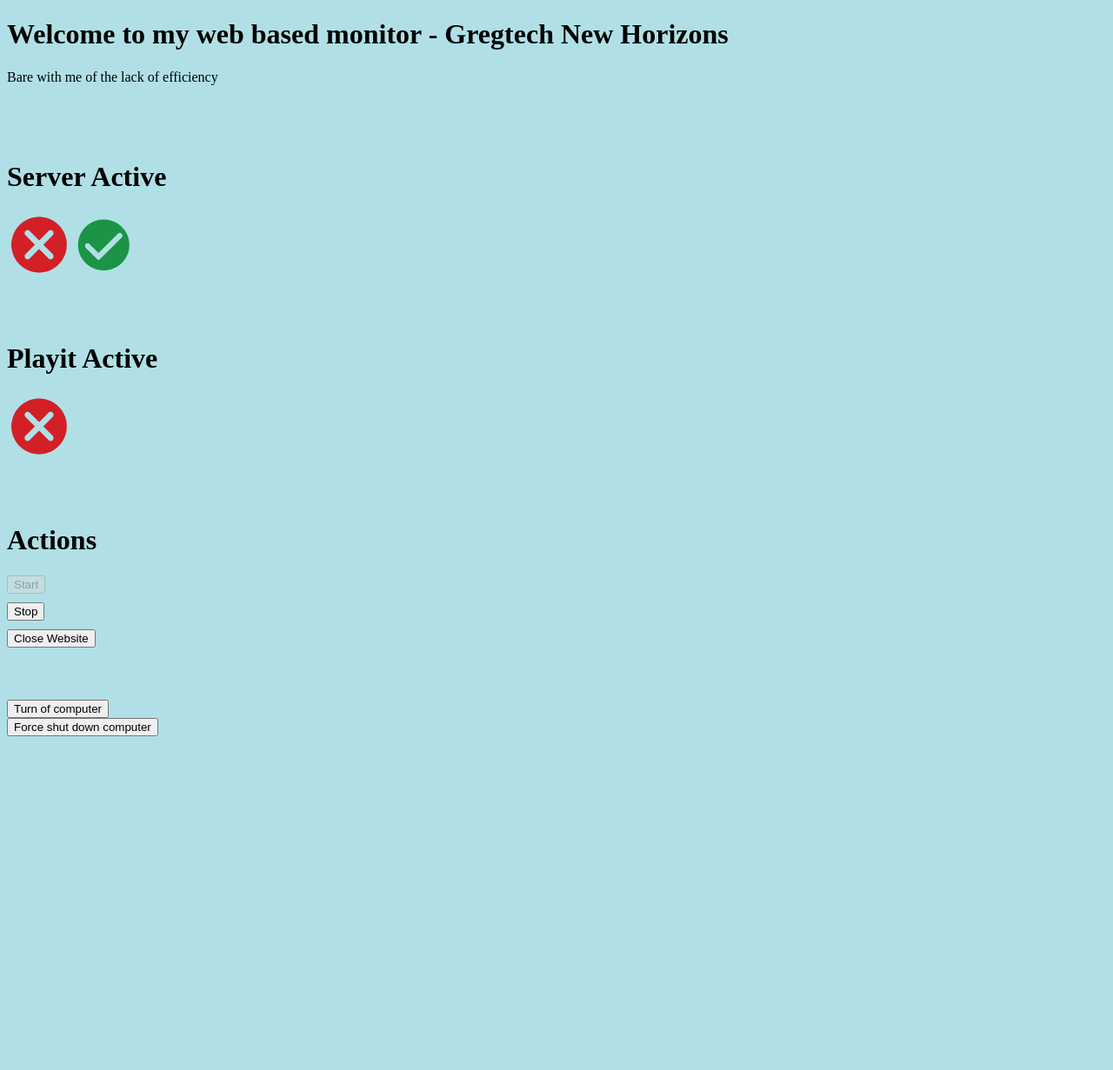
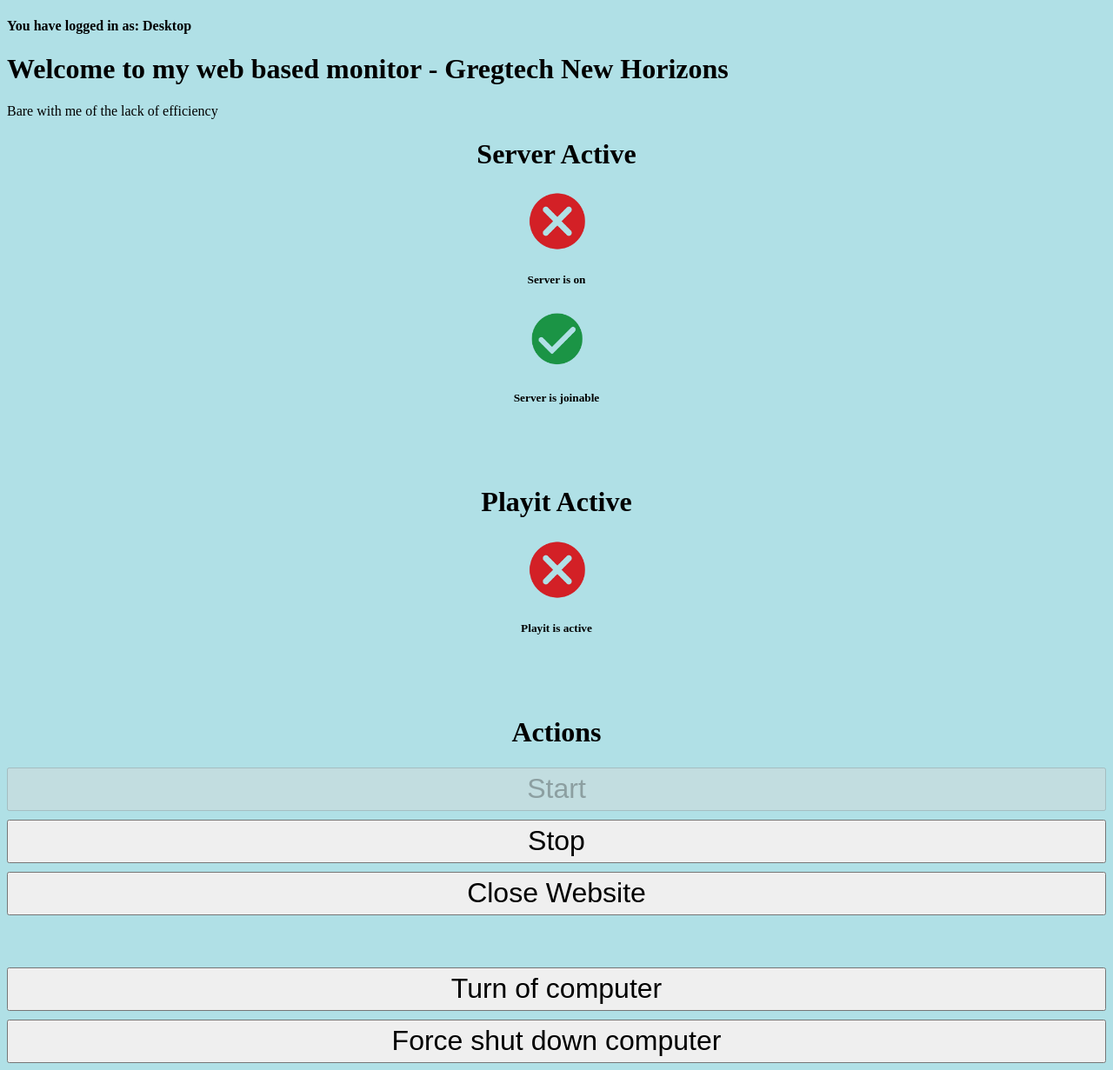
Before and after one commit to Programmer899/GregtechNewHorizons_PythonManager, a Flask app: template templates/MainPage.html in a window 1280 px wide. Shown: the whole page at 87% size. Before the commit the page ends 847 px from the top, so only its background shows below. Run offline with Flask 3, Linux system fonts and the light colour scheme; the template is opened without the code that fills it, so the values that code supplies are empty.

Commit message:
Updated helpers, fixed main script to work. Made html more flexible depending on device

```diff
--- a/Helpers/loggedUsers.py
+++ b/Helpers/loggedUsers.py
@@ -9,3 +9,8 @@
             return True
 
     return False
+
+if __name__ == "__main__":
+    print(isUserLoggedIn("lindg"))
+    print(isUserLoggedIn("LAdmin"))
+    pass
--- a/main.py
+++ b/main.py
@@ -9,7 +9,7 @@
 from Helpers.pingMinecraftServer import ServerPingResponse, ServerPing
 from Helpers.findApplication import findApplication
 from Helpers.controlled import WhileFunctionWithStop, ControlledThread
-from Helpers.repeatedFunction import RepeatedFunction
+from Helpers.loggedUsers import isUserLoggedIn
 
 app = Flask(__name__)
 
@@ -26,7 +26,7 @@
 
 serverName = "GTNH Server"
 playitName = "Playit.gg"
-playitCliName = "playit"
+playitCliName = "playit-cli"
 
 serverPID = -1
 playit_gg_PID = -1
@@ -203,7 +203,11 @@
 
 @app.errorhandler(404)
 def not_found(error):
-    return "Excuse me, this page does not exist!"
+    resp = Response()
+    resp.data = "Excuse me, this page does not exist!"
+    resp.status = 503
+
+    return resp
 
 async def applicationRunning(pid: int, playit: bool = False, gtnh: bool = False):
     global playit_gg_PID, serverPID
@@ -243,6 +247,7 @@
 
     # if await applicationRunning(playit_gg_PID, playit=True):
     # if playitProcess != None and playitCliProcess != None:
+    print(f"Playit cli process: {playitCliProcess}")
     if playitCliProcess != None:
         # if not data.isEmpty() and await applicationRunning(playit_gg_PID, playit=True):
         # if playitProcess.is_running() or playitCliProcess.is_running():
@@ -257,8 +262,8 @@
     # return "Server started successfully!"
     return resp
 
-@app.route('/awake/GTNH')
-async def awakeGTNH():
+@app.route('/awake/GTNHJoinable')
+async def awakeGTNHJoinable():
     resp = Response()
     data = serverPing.Ping()
 
@@ -273,6 +278,25 @@
     # print("Received /start request")
     # return "Server started successfully!"
     return resp
+
+@app.route('/awake/GTNHApplication')
+async def awakeGTNHApplication():
+    resp = Response()
+    resp.status = 503
+
+    try:
+        p = findApplication("CommandLine", "GT_New_Horizons_2.7.4_Server_Java_17-21")
+
+        # if p != None:
+        #     resp.status = 200
+        #     print("GTNH was on")
+        # else:
+        #     print("GTNH was not on")
+
+        return resp
+    except (psutil.NoSuchProcess, psutil.AccessDenied, psutil.ZombieProcess) as e:
+        print("GTNH could not be gotten status")
+        return resp
 
 @app.route('/awake/All')
 async def awake():
@@ -337,78 +361,101 @@
 
 @app.route('/computerTurnOff')
 async def computerTurnOff():
-    global everythingOn
-    global playit_gg_PID
+    global everythingOn, playit_gg_PID
+    resp = Response()
 
-    playitNotRunning = True
-    playitCliNotRunning = True
-    serverNotRunning = True
+    if isUserLoggedIn("lindg") or isUserLoggedIn("LAdmin"):
+        resp.data = "One of the valid users was logged in, you are not allowed to shut down the computer."
+        resp.status = 503
+        return resp
+    else:
+        resp.data = "Computer could not be turned off, server or playit is still on"
+        resp.status = 503
 
-    if psutil.pid_exists(serverPID):
-        try:
-            p = psutil.Process(serverPID)
+        playitNotRunning = True
+        playitCliNotRunning = True
+        serverNotRunning = True
 
-            if p.is_running():
-                serverNotRunning = False
-        except (psutil.NoSuchProcess, psutil.AccessDenied, psutil.ZombieProcess):
-            pass
+        if psutil.pid_exists(serverPID):
+            try:
+                p = psutil.Process(serverPID)
 
-    if psutil.pid_exists(playit_gg_PID):
-        try:
-            p = psutil.Process(playit_gg_PID)
+                if p.is_running():
+                    serverNotRunning = False
+            except (psutil.NoSuchProcess, psutil.AccessDenied, psutil.ZombieProcess):
+                pass
 
-            if p.is_running():
-                playitNotRunning = False
-        except (psutil.NoSuchProcess, psutil.AccessDenied, psutil.ZombieProcess):
-            pass
+        if psutil.pid_exists(playit_gg_PID):
+            try:
+                p = psutil.Process(playit_gg_PID)
 
-    if psutil.pid_exists(playitCli_PID):
-        try:
-            p = psutil.Process(playitCli_PID)
+                if p.is_running():
+                    playitNotRunning = False
+            except (psutil.NoSuchProcess, psutil.AccessDenied, psutil.ZombieProcess):
+                pass
 
-            if p.is_running():
-                playitCliNotRunning = False
-        except (psutil.NoSuchProcess, psutil.AccessDenied, psutil.ZombieProcess):
-            pass
+        if psutil.pid_exists(playitCli_PID):
+            try:
+                p = psutil.Process(playitCli_PID)
 
-    if serverNotRunning and playitNotRunning and playitCliNotRunning and not await check_port(25575):
-        everythingOn = False
-        subprocess.run(["shutdown", "-s", "-t", "5"])
+                if p.is_running():
+                    playitCliNotRunning = False
+            except (psutil.NoSuchProcess, psutil.AccessDenied, psutil.ZombieProcess):
+                pass
 
-        return "Computer is now turning off"
+        if serverNotRunning and playitNotRunning and playitCliNotRunning and not await check_port(25575):
+            everythingOn = False
 
-    return "Computer could not be turned off, server or playit is still on"
+            resp.data = "Computer is now turning off"
+            resp.status = 200
+
+            subprocess.run(["shutdown", "-s", "-t", "5"])
+
+        return resp
 
 @app.route('/computerFORCEOff')
 async def computerFORCEOff():
     global everythingOn
+    resp = Response()
 
-    ShutdownServer()
-    everythingOn = False
+    if isUserLoggedIn("lindg") or isUserLoggedIn("LAdmin"):
+        resp.data = "One of the valid users was logged in, you are not allowed to force shut down the computer."
+        resp.status = 503
+        return resp
+    else:
 
-    time.sleep(3)
+        ShutdownServer()
+        everythingOn = False
 
-    try:
-        if psutil.pid_exists(serverPID):
-            p = psutil.Process(serverPID)
-            if p.is_running():
-                p.kill()
+        time.sleep(3)
 
-        if psutil.pid_exists(playit_gg_PID):
-            p = psutil.Process(playit_gg_PID)
-            if p.is_running():
-                p.kill()
+        try:
+            if psutil.pid_exists(serverPID):
+                p = psutil.Process(serverPID)
+                if p.is_running():
+                    p.kill()
 
-        if psutil.pid_exists(playitCli_PID):
-            p = psutil.Process(playitCli_PID)
-            if p.is_running():
-                p.kill()
-    except OSError:
-        pass
+            if psutil.pid_exists(playit_gg_PID):
+                p = psutil.Process(playit_gg_PID)
+                if p.is_running():
+                    p.kill()
 
-    subprocess.run(["shutdown", "-s", "-t", "0"])
+            if psutil.pid_exists(playitCli_PID):
+                p = psutil.Process(playitCli_PID)
+                if p.is_running():
+                    p.kill()
 
-    return "Computer was forced to shut down"
+            resp.data = "Computer was forced to shut down"
+            resp.status = 200
+
+        except OSError:
+            resp.data = "The computer encounterd an error and could not be forced shut down."
+            resp.status = 503
+            return resp
+
+        subprocess.run(["shutdown", "-s", "-t", "0"])
+
+        return resp
 
 @app.route('/stop')
 async def stopServer():
@@ -443,19 +490,23 @@
 @app.route('/closeWebsite')
 async def CloseWebsite():
     resp = Response()
-    resp.data = "Server has been closed"
-    try:
-        os.kill(os.getpid(), signal.SIGINT)
 
-        resp.status = 200
+    if not (isUserLoggedIn("lindg") or isUserLoggedIn("LAdmin")):
+        resp.data = "No valid user was logged in, you are not allowed to close the website."
+        resp.status = 503
+        return resp
+    else:
+        try:
+            os.kill(os.getpid(), signal.SIGINT)
+
+            resp.data = "Website has been closed"
+            resp.status = 200
+
+        except OSError:
+            resp.data = "Website could not be closed"
+            resp.status = 503
 
         return resp
-        # return "Server has now been closed"
-    except OSError:
-        resp.status = 503
-        resp.data = "Website could not be closed"
-
-    return resp
 
 @app.route('/start')
 async def startServer():
@@ -755,14 +806,19 @@
 
 @app.route('/')
 def Home():
-    updatePids()
+    # updatePids()
     return render_template("MainPage.html")
 
 def StartWebMonitor():
     global updateThread
 
-    # updateThread = ControlledThread(WhileFunctionWithStop(updatePids), None, name="BackgroundUpdateThread")
-    # updateThread.start()
+    try:
+        updateThread = ControlledThread(WhileFunctionWithStop(updatePids), None, name="BackgroundUpdateThread")
+        updateThread.start()
+        thread_not_running, threadFunc_not_running = updateThread.stopped()
+        print(f"Thread stopped: {thread_not_running}, Thread function stopped: {threadFunc_not_running}")
+    except OSError as e:
+        print(f"Thread got error: {e}")
 
     app.run(host='0.0.0.0', port=8080, debug=False)
 
--- a/templates/MainPage.html
+++ b/templates/MainPage.html
@@ -1,20 +1,26 @@
 <!DOCTYPE html>
 <html>
     <body style="background-color: powderblue;" onload="setInterval(() => {pingServer()}, 1*1000)">
+        <h4 id="TypeOfDevice" name="TypeOfDevice" onload="self.textContent = 'You have logged in as: ' + getDeviceType()"></h1>
         <h1>Welcome to my web based monitor - Gregtech New Horizons</h1>
         <p>Bare with me of the lack of efficiency</p>
 
-        <!-- Blank line space -->
-        <div id="adngin-mid_content-0" style="min-width: 468px; min-height: 50px; display: flex; justify-content: space-around; align-items: center; width: 468px; flex-direction: row;">
-            <div id="adngin-mid_content-0-adaptive-group-0-placement-0"></div>
-        </div>
-
-        <div>
-            <div>
-                <div style="width: auto; height: auto;">
+        <div style="text-align: center;">
+            <div style="text-align: center;">
+                <div style="width: auto; height: auto; text-align: center;">
                     <h1>Server Active</h1>
-                    <img id="ServerStartingMark" name="ServerStartingMark" src="{{url_for('static',filename='images/CrossMark.png')}}" style="max-width: 75px; max-height: 75px;" alt="Server Starting">
-                    <img id="ServerActiveMark" name="ServerActiveMark" src="{{url_for('static',filename='images/CrossMark.png')}}" style="max-width: 75px; max-height: 75px;" alt="Server Active">
+                    <img id="ServerOnMark" name="ServerOnMark" src="{{url_for('static',filename='images/CrossMark.png')}}" style="vertical-align:middle; max-width: 75px; max-height: 75px;" alt="Server On">
+                    <div style='vertical-align:middle; display:inline;'>
+                        <h5>
+                            Server is on
+                        </h5>
+                    </div>
+                    <img id="ServerActiveMark" name="ServerActiveMark" src="{{url_for('static',filename='images/CrossMark.png')}}" style="vertical-align:middle; max-width: 75px; max-height: 75px;" alt="Server Active">
+                    <div style='vertical-align:middle; display:inline;'>
+                        <h5>
+                            Server is joinable
+                        </h5>
+                    </div>
                 </div>
 
                 <!-- Blank line space -->
@@ -23,10 +29,15 @@
                 </div>
             </div>
 
-            <div>
-                <div style="width: auto; height: auto;">
+            <div style="text-align: center;">
+                <div style="width: auto; height: auto; text-align: center;">
                     <h1>Playit Active</h1>
-                    <img id="PlayitActiveMark" name="PlayitActiveMark" src="{{url_for('static',filename='images/CrossMark.png')}}" style="max-width: 75px; max-height: 75px;" alt="Playit Active">
+                    <img id="PlayitActiveMark" name="PlayitActiveMark" src="{{url_for('static',filename='images/CrossMark.png')}}" style="vertical-align:middle; max-width: 75px; max-height: 75px;" alt="Playit Active">
+                    <div style='vertical-align:middle; display:inline;'>
+                        <h5>
+                            Playit is active
+                        </h5>
+                    </div>
                 </div>
 
                 <!-- Blank line space -->
@@ -35,10 +46,10 @@
                 </div>
             </div>
 
-            <div>
+            <div style="text-align: center;">
                 <h1>Actions</h1>
                 <div class="panel">
-                    <button id="StartButton" name="StartButton" class="btn" onclick="start()" disabled=false>Start</button>
+                    <button id="StartButton" name="StartButton" class="btn" onclick="start()" disabled=false style="font-size: 200%; min-width: 100px; min-height: 50px; width: 100%; height: 50px;">Start</button>
                 </div>
 
                 <!-- Blank line space -->
@@ -47,7 +58,7 @@
                 </div>
 
                 <div class="panel">
-                    <button id="StopButton" name="StopButton" class="btn" onclick="stop()" disabled=false>Stop</button>
+                    <button id="StopButton" name="StopButton" class="btn" onclick="stop()" disabled=false style="font-size: 200%; min-width: 100px; min-height: 50px; width: 100%; height: 50px;">Stop</button>
                 </div>
 
                 <!-- Blank line space -->
@@ -56,7 +67,7 @@
                 </div>
 
                 <div class="panel">
-                    <button id="CloseWebsite" name="CloseWebsite" class="btn" onclick="CloseWebsite()">Close Website</button>
+                    <button id="CloseWebsite" name="CloseWebsite" class="btn" onclick="CloseWebsite()" style="font-size: 200%; min-width: 100px; min-height: 50px; width: 100%; height: 50px;">Close Website</button>
                 </div>
 
                 <!-- Blank line space -->
@@ -71,17 +82,33 @@
             <div id="adngin-mid_content-0-adaptive-group-0-placement-0"></div>
         </div>
 
-        <div>
+        <div style="text-align: center;">
             <div class="panel">
-                <button id="computerTurnOff" name="computerTurnOff" class="btn" onclick="computerTurnOff()">Turn of computer</button>
+                <button id="computerTurnOff" name="computerTurnOff" class="btn" onclick="computerTurnOff()" style="font-size: 200%; min-width: 100px; min-height: 50px; width: 100%; height: 50px;">Turn of computer</button>
+            </div>
+
+            <!-- Blank line space -->
+            <div id="adngin-mid_content-0" style="min-width: 468px; min-height: 10px; display: flex; justify-content: space-around; align-items: center; width: 468px; flex-direction: row;">
+                <div id="adngin-mid_content-0-adaptive-group-0-placement-0"></div>
             </div>
 
             <div class="panel">
-                <button id="computerFORCEOff" name="computerFORCEOff" class="btn" onclick="computerFORCEOff()">Force shut down computer</button>
+                <button id="computerFORCEOff" name="computerFORCEOff" class="btn" onclick="computerFORCEOff()" style="font-size: 200%; min-width: 100px; min-height: 50px; width: 100%; height: 50px;">Force shut down computer</button>
             </div>
         </div>
 
         <script>
+            function getDeviceType() {
+                if(navigator.userAgent.match(/mobile/i)) {
+                    return 'Mobile';
+                } else if (navigator.userAgent.match(/iPad|Android|Touch/i)) {
+                    return 'Tablet';
+                } else {
+                    return 'Desktop';
+                }
+            }
+            document.getElementById("TypeOfDevice").textContent = "You have logged in as: " + getDeviceType();
+
             function stop() {
                 fetch('/stop')
                 .then(r => r.text())
@@ -91,7 +118,7 @@
 
             function CloseWebsite() {
                 fetch('/closeWebsite')
-                .then(r => r.body())
+                .then(r => r.text())
                 .then(t => alert('Server response: ' + t))
                 .catch(e => alert('Error: ' + e));
             }
@@ -118,12 +145,21 @@
             }
 
             function pingServer() {
-                fetch('/awake/GTNH', { signal: AbortSignal.timeout(5000) }).then((response) => {
+                fetch('/awake/GTNHJoinable', { signal: AbortSignal.timeout(5000) }).then((response) => {
                     const ServerActiveMark = document.getElementById("ServerActiveMark")
                     if (response.ok) {
                         ServerActiveMark.setAttribute("src", "{{url_for('static',filename='images/CheckMark.png')}}")
                     } else {
                         ServerActiveMark.setAttribute("src", "{{url_for('static',filename='images/CrossMark.png')}}")
+                    }
+                });
+
+                fetch('/awake/GTNHApplication', { signal: AbortSignal.timeout(5000) }).then((response) => {
+                    const ServerOnMark = document.getElementById("ServerOnMark")
+                    if (response.ok) {
+                        ServerOnMark.setAttribute("src", "{{url_for('static',filename='images/CheckMark.png')}}")
+                    } else {
+                        ServerOnMark.setAttribute("src", "{{url_for('static',filename='images/CrossMark.png')}}")
                     }
                 });
 
@@ -148,15 +184,6 @@
                         StopButton.disabled = true
                     }
                 });
-
-                fetch('/starting', { signal: AbortSignal.timeout(5000) }).then((response) => {
-                    const ServerStartingMark = document.getElementById("ServerStartingMark")
-                    if (response.ok) {
-                        ServerStartingMark.setAttribute("src", "{{url_for('static',filename='images/CheckMark.png')}}")
-                    } else {
-                        ServerStartingMark.setAttribute("src", "{{url_for('static',filename='images/CrossMark.png')}}")
-                    }
-                });
             }
         </script>
     </body>
```
Also changed, not shown: Helpers/controlled.py (+4 -10 lines), Helpers/findApplication.py (+7 -0 lines), Helpers/repeatedFunction.py (deleted, +0 -18 lines).
